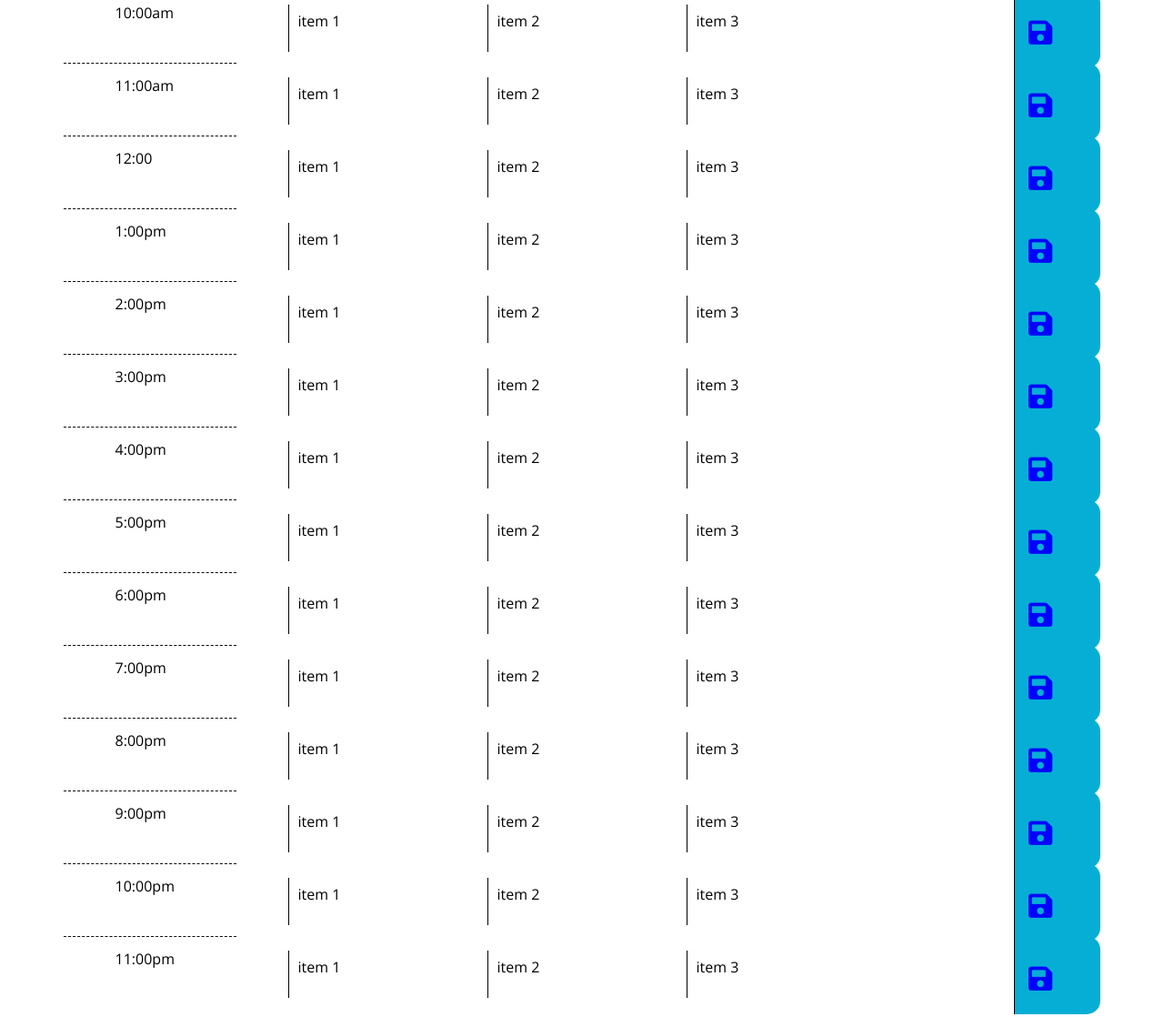
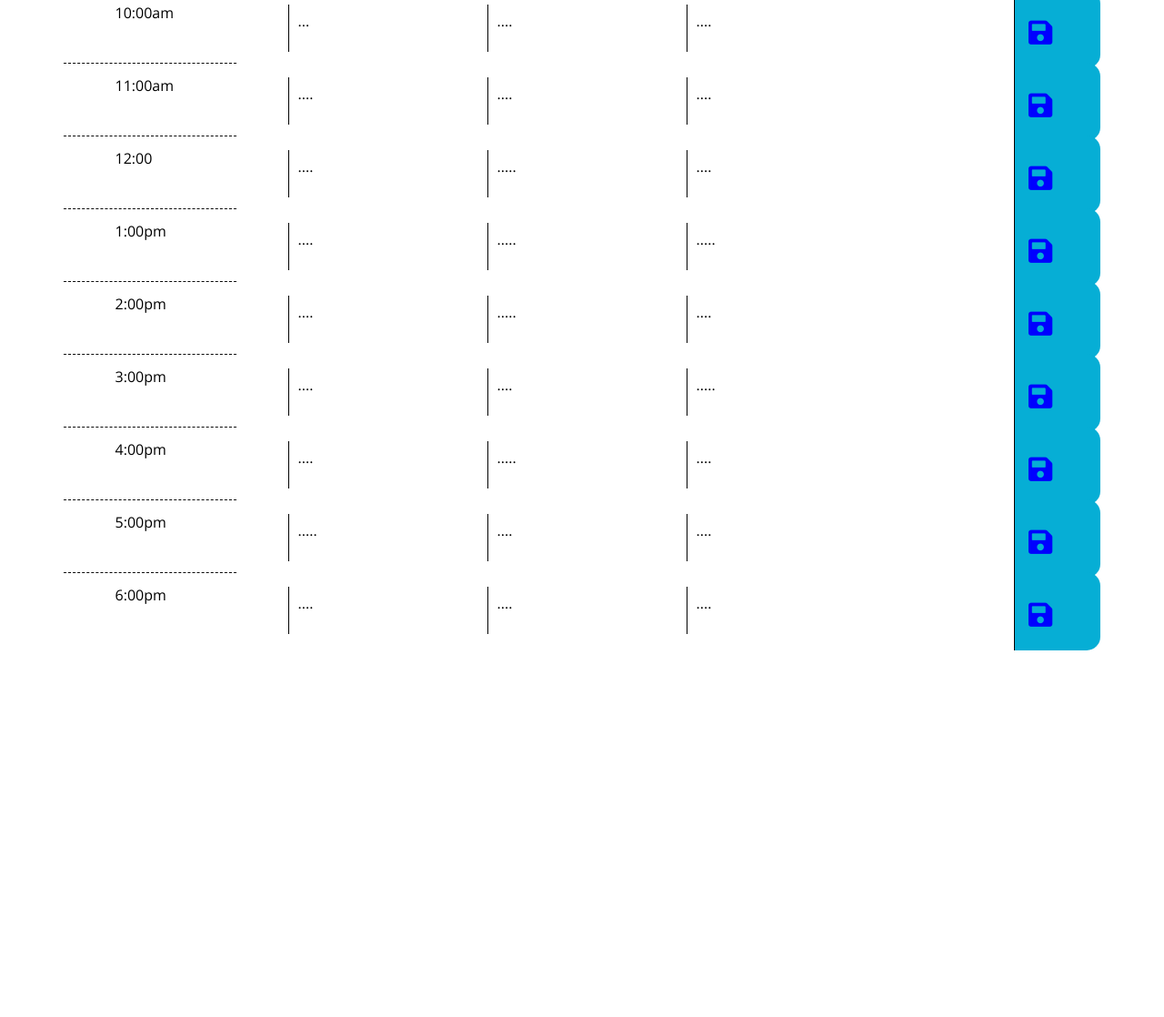
Before and after one commit to mariacasby1/homework5, a plain HTML site: page index.html in a window 1280 px wide. Shown: the part 255-1373 px from the top of the page at 91% size. After the commit the page ends 973 px from the top, so only its background shows below. Drawn offline with nearby package versions, Linux system fonts and the light colour scheme.

Commit message:
fixed some time issues

```diff
--- a/index.html
+++ b/index.html
@@ -33,7 +33,7 @@
           <span class="spanhour">9</span>:00am
         </div>
         <div class="col-9">
-          <textarea>item 1</textarea><textarea>item 2</textarea><textarea>item 3</textarea>
+          <textarea>....</textarea><textarea>...</textarea><textarea>....</textarea>
         </div>
         <div class="col-1 saveBtn">
           <i class="fas fa-save"></i>
@@ -45,7 +45,7 @@
           <span class="spanhour">10</span>:00am
         </div>
         <div class="col-9">
-          <textarea>item 1</textarea><textarea>item 2</textarea><textarea>item 3</textarea>
+          <textarea>...</textarea><textarea>....</textarea><textarea>....</textarea>
         </div>
         <div class="col-1 saveBtn">
           <i class="fas fa-save"></i>
@@ -57,7 +57,7 @@
           <span class="spanhour">11</span>:00am
         </div>
         <div class="col-9">
-          <textarea>item 1</textarea><textarea>item 2</textarea><textarea>item 3</textarea>
+          <textarea>....</textarea><textarea>....</textarea><textarea>....</textarea>
         </div>
         <div class="col-1 saveBtn">
           <i class="fas fa-save"></i>
@@ -69,7 +69,7 @@
           <span class="spanhour">12</span>:00
         </div>
         <div class="col-9">
-          <textarea>item 1</textarea><textarea>item 2</textarea><textarea>item 3</textarea>
+          <textarea>....</textarea><textarea>.....</textarea><textarea>....</textarea>
         </div>
         <div class="col-1 saveBtn">
           <i class="fas fa-save"></i>
@@ -81,7 +81,7 @@
           <span class="spanhour">1</span>:00pm
         </div>
         <div class="col-9">
-          <textarea>item 1</textarea><textarea>item 2</textarea><textarea>item 3</textarea>
+          <textarea>....</textarea><textarea>.....</textarea><textarea>.....</textarea>
         </div>
         <div class="col-1 saveBtn">
           <i class="fas fa-save"></i>
@@ -93,7 +93,7 @@
           <span class="spanhour">2</span>:00pm
         </div>
         <div class="col-9">
-          <textarea>item 1</textarea><textarea>item 2</textarea><textarea>item 3</textarea>
+          <textarea>....</textarea><textarea>.....</textarea><textarea>....</textarea>
         </div>
         <div class="col-1 saveBtn">
           <i class="fas fa-save"></i>
@@ -105,7 +105,7 @@
           <span class="spanhour">3</span>:00pm
         </div>
         <div class="col-9">
-          <textarea>item 1</textarea><textarea>item 2</textarea><textarea>item 3</textarea>
+          <textarea>....</textarea><textarea>....</textarea><textarea>.....</textarea>
         </div>
         <div class="col-1 saveBtn">
           <i class="fas fa-save"></i>
@@ -117,7 +117,7 @@
           <span class="spanhour">4</span>:00pm
         </div>
         <div class="col-9">
-          <textarea>item 1</textarea><textarea>item 2</textarea><textarea>item 3</textarea>
+          <textarea>....</textarea><textarea>.....</textarea><textarea>....</textarea>
         </div>
         <div class="col-1 saveBtn">
           <i class="fas fa-save"></i>
@@ -129,7 +129,7 @@
           <span class="spanhour">5</span>:00pm
         </div>
         <div class="col-9">
-          <textarea>item 1</textarea><textarea>item 2</textarea><textarea>item 3</textarea>
+          <textarea>.....</textarea><textarea>....</textarea><textarea>....</textarea>
         </div>
         <div class="col-1 saveBtn">
           <i class="fas fa-save"></i>
@@ -140,68 +140,13 @@
           <span class="spanhour">6</span>:00pm
         </div>
         <div class="col-9">
-          <textarea>item 1</textarea><textarea>item 2</textarea><textarea>item 3</textarea>
-        </div>
-        <div class="col-1 saveBtn">
-          <i class="fas fa-save"></i>
-        </div>
-      </div>
-      <div class="row">
-        <div class="col-2 hour">
-          <span class="spanhour">7</span>:00pm
-        </div>
-        <div class="col-9">
-          <textarea>item 1</textarea><textarea>item 2</textarea><textarea>item 3</textarea>
-        </div>
-        <div class="col-1 saveBtn">
-          <i class="fas fa-save"></i>
-        </div>
-      </div>
-      <div class="row">
-        <div class="col-2 hour">
-          <span class="spanhour">8</span>:00pm
-        </div>
-        <div class="col-9">
-          <textarea>item 1</textarea><textarea>item 2</textarea><textarea>item 3</textarea>
-        </div>
-        <div class="col-1 saveBtn">
-          <i class="fas fa-save"></i>
-        </div>
-      </div>
-      <div class="row">
-        <div class="col-2 hour">
-          <span class="spanhour">9</span>:00pm
-        </div>
-        <div class="col-9">
-          <textarea>item 1</textarea><textarea>item 2</textarea><textarea>item 3</textarea>
+          <textarea>....</textarea><textarea>....</textarea><textarea>....</textarea>
         </div>
         <div class="col-1 saveBtn">
           <i class="fas fa-save"></i>
         </div>
       </div>
 
-      <div class="row">
-        <div class="col-2 hour">
-          <span class="spanhour">10</span>:00pm
-        </div>
-        <div class="col-9">
-          <textarea>item 1</textarea><textarea>item 2</textarea><textarea>item 3</textarea>
-        </div>
-        <div class="col-1 saveBtn">
-          <i class="fas fa-save"></i>
-        </div>
-      </div>
-      <div class="row">
-        <div class="col-2 hour">
-          <span class="spanhour">11</span>:00pm
-        </div>
-        <div class="col-9">
-          <textarea>item 1</textarea><textarea>item 2</textarea><textarea>item 3</textarea>
-        </div>
-        <div class="col-1 saveBtn">
-          <i class="fas fa-save"></i>
-        </div>
-      </div>
     </form>
 
 
--- a/script.js
+++ b/script.js
@@ -1,39 +1,38 @@
 
 $(document).ready(function(){
-  var myLocalArray = [];
-  var myIndArray = [];
 
+//getting chores and textarea index numbers back from storage
 var myChores = localStorage.getItem('chores')
  var myInd = localStorage.getItem('ind');
+ //splitting the long strings from local storage into arrays of indiv chores and textarea input numbers.
   var splitInd = myInd.split(",")
   var splitChores = myChores.split(",")
- // if (myLocal !== "") {
-//show current hour in a 24 digit
 
+//linking chores to corresponding text areas.
 var finalNum;
   for (var i = 0; i < splitInd.length; i++) {
   finalNum = (splitInd[i]);
+  //changing string indexes to numbers
  num = Number(finalNum);
  var  finalChore = (splitChores[i])
-
-
 $("textarea").eq(num).text(finalChore);
   console.log(finalChore);
 }
   //show date on page
 var m = moment().format("dddd, MMMM Do YYYY");
 $('#currentDay').html(m);
-
+//putting hour of day in simple 1-24 format
 var thishour = moment().format("k");
 
 //changes row color based on hour
 $('.spanhour').each(function () {
     var myhour = $(this).text();
     var myhour2 = Number(myhour)
- //CHANGE THIS BASED ON HOURS
-   if (myhour < 12) {
+ //adds 12 to afternoon hours
+   if (myhour < 9) {
      myhour2 = myhour2 += 12;
     }
+    //adds classes to hour rows based on whether before, after or during current time.
   if (myhour2 < thishour) {
      $(this).closest('.row').addClass('before');
    } else if (myhour2 == thishour) {
@@ -43,18 +42,20 @@ $('.spanhour').each(function () {
     }
     console.log(myhour2, thishour);
  })
-var myObject = {};
+
  var myindexarray = [];
  var mychoresarray = [];
+ // When user enters text, a change event triggered and color changes to red
 $('textarea').each(function () {
 $(this).on('change', function() {
     var myChore = $(this).val();
        console.log(myChore);
        $(this).parent().next().addClass('red');
+ //creates arrays of saved chores and index numbers of corresponding text areas.
 mychoresarray.push(myChore);
 var myIndex = $("textarea").index(this);
 myindexarray.push(myIndex);
-console.log(myIndex, myChore);
+//saves chores and indexes to local storage.
 localStorage.setItem('ind', myindexarray);
 localStorage.setItem('chores', mychoresarray);
 } )
```
